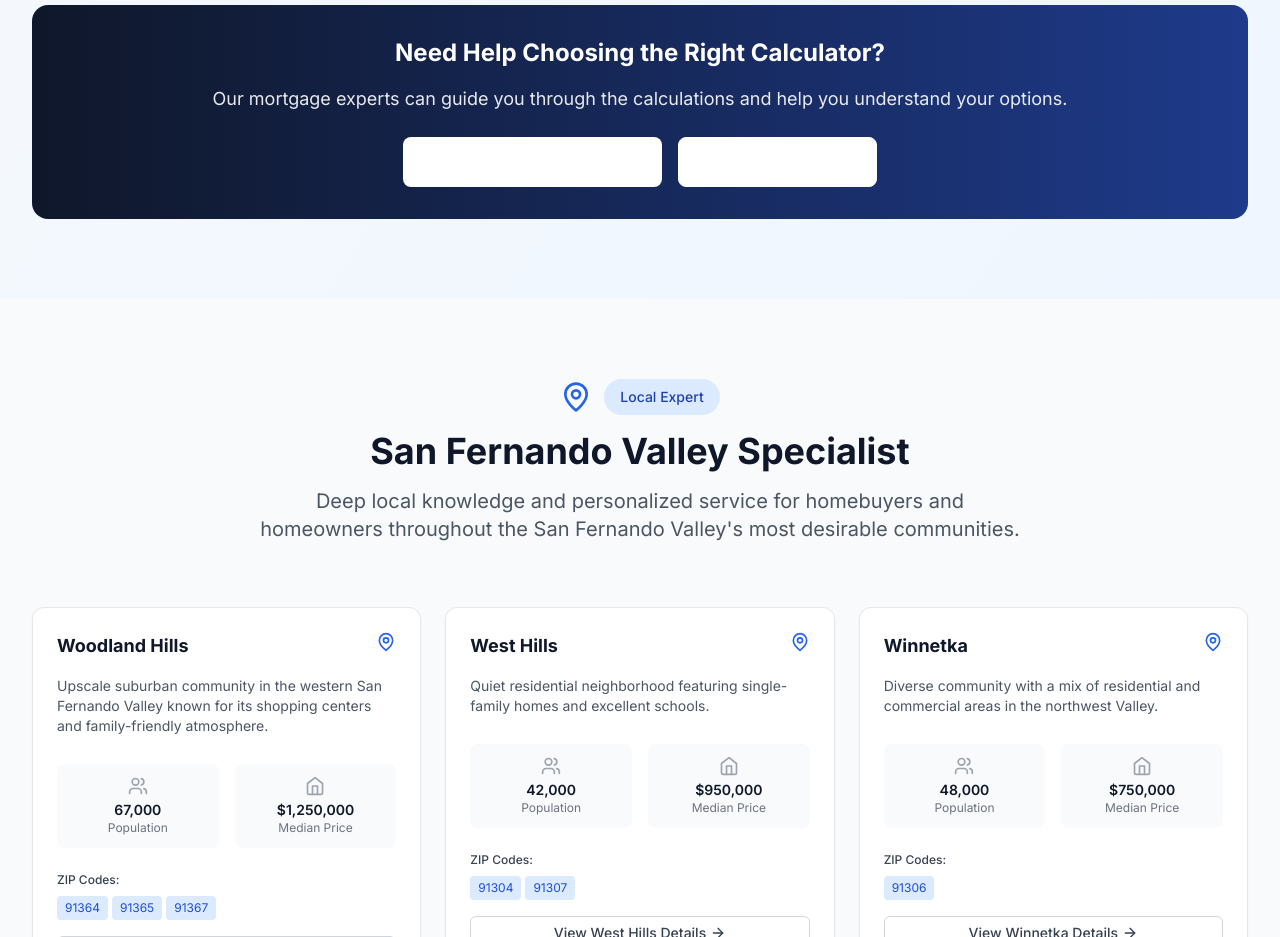
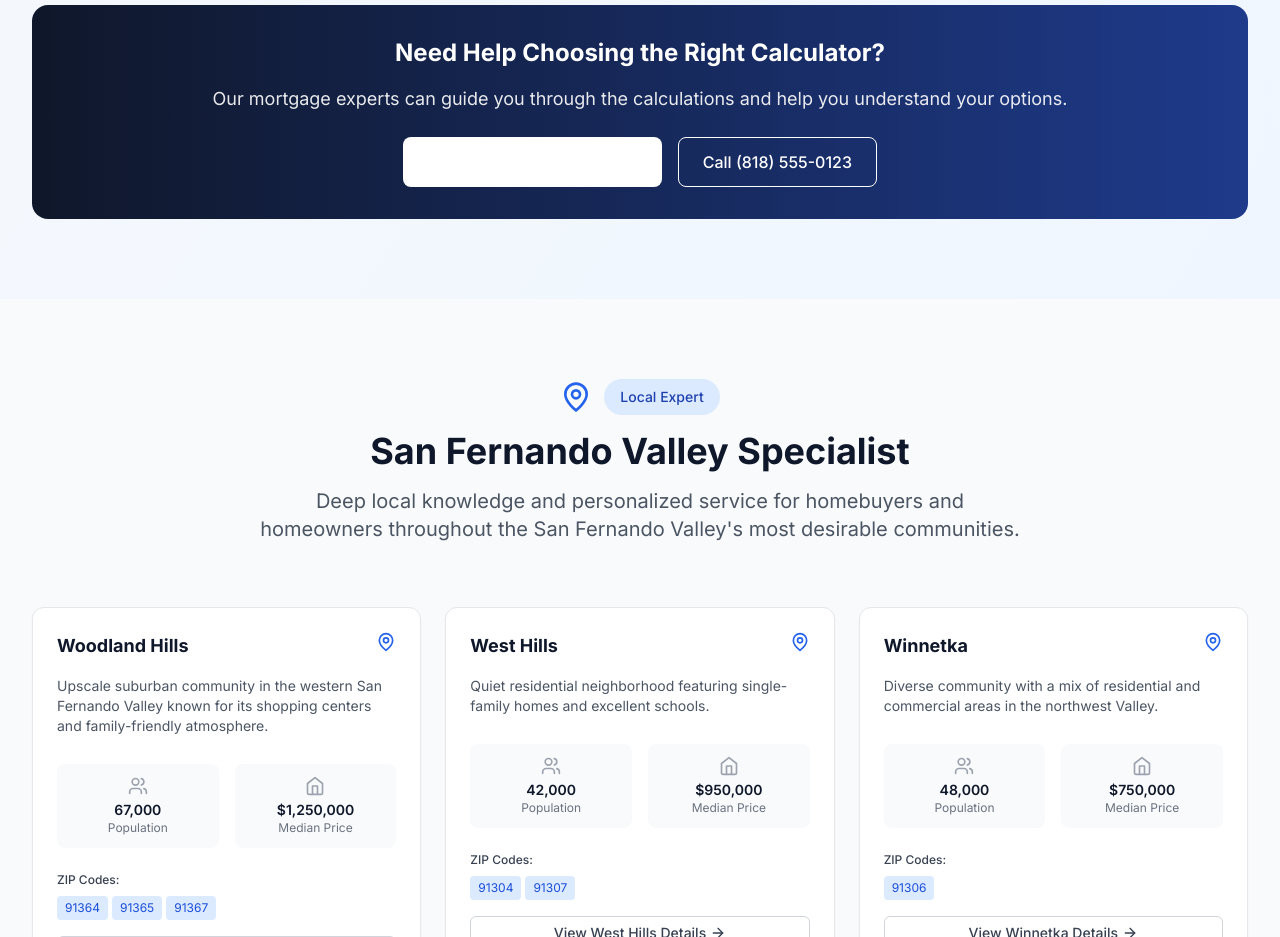
Before and after one commit to imankiyanoosh/Mehrshahi-Mortgage-Website, a React (Vite) app: page / in a window 1280 px wide. Shown: the part 7760-8697 px from the top of the page. Built offline with nearby package versions, Linux system fonts and the light colour scheme.

Commit message:
Updated CalculatorHub.tsx

```diff
--- a/src/components/sections/CalculatorHub.tsx
+++ b/src/components/sections/CalculatorHub.tsx
@@ -237,7 +237,7 @@ const CalculatorHub: React.FC = () => {
             <Button size="lg" className="bg-white text-navy-900 hover:bg-gray-100">
               Schedule Free Consultation
             </Button>
-            <Button size="lg" variant="outline" className="border-white text-white hover:bg-white/10">
+            <Button size="lg" variant="outline" className="!bg-transparent !text-white !border-white hover:!bg-white/10 hover:!text-white hover:!border-white transition duration-200">
               Call (818) 555-0123
             </Button>
           </div>
```
